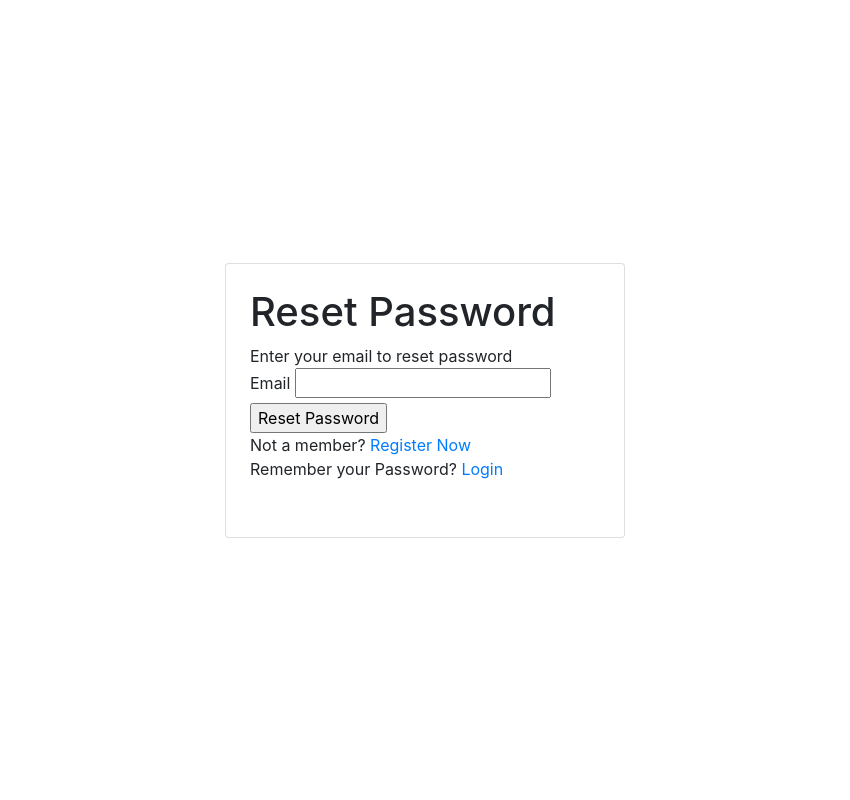
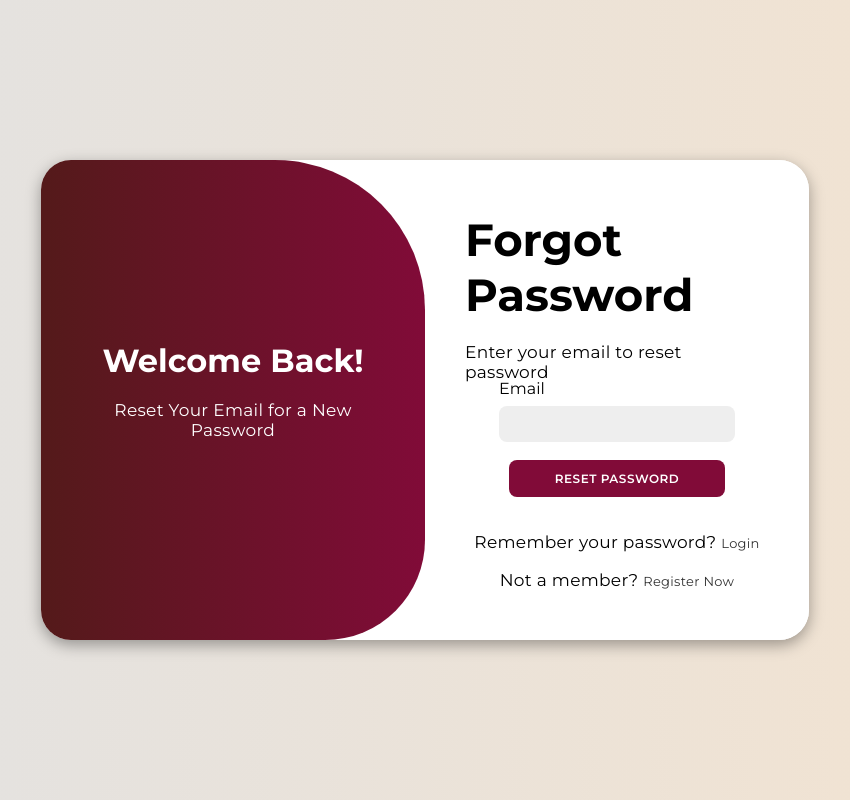
Before and after one commit to athirahamizan30-create/2610-CSP1123-G002, a Flask app: page /forgot_password in a window 1280 px wide. Shown: the whole page, without its empty margins (215-1065 px from the left). Run offline with Flask 3, Linux system fonts and the light colour scheme; some libraries are stand-ins or nearby versions.

Commit message:
change forget password layout

```diff
--- /dev/null
+++ b/static/styleForgot.css
@@ -0,0 +1,38 @@
+/* Put form on RIGHT side */
+.forgot-password {
+    left: 50%;
+    width: 50%;
+    opacity: 1;
+    z-index: 2;
+}
+
+/* Put toggle on LEFT side */
+.forgot-toggle {
+    left: 0;
+    width: 50%;
+    border-radius: 0 150px 100px 0;
+}
+
+/* Freeze toggle position */
+.forgot-toggle .toggle {
+    left: 0;
+    width: 100%;
+    transform: none;
+}
+
+/* Center text in toggle */
+.forgot-panel {
+    width: 100%;
+    transform: none;
+}
+
+/* Disable animation */
+.forgot-container * {
+    transition: none !important;
+}
+
+/* Better spacing */
+.signup_link {
+    text-align: center;
+    margin-top: 15px;
+}
--- a/templates/forgot_password.html
+++ b/templates/forgot_password.html
@@ -1,52 +1,111 @@
-<html>
+<!DOCTYPE html>
+<html lang="en">
 <head>
-    <title>Forgot password</title>
-    <link rel="stylesheet" href="https://cdn.jsdelivr.net/npm/bootstrap@4.6.1/dist/css/bootstrap.min.css">
+    <title>Forgot Password</title>
+    <meta name="viewport" content="width=device-width, initial-scale=1.0">
+
+    <link rel="stylesheet"
+          href="{{ url_for('static', filename='styleIndex.css') }}">
+
+    <link rel="stylesheet"
+          href="{{ url_for('static', filename='styleForgot.css') }}">
 </head>
+
 <body>
-    <section class="d-flex justify-content-center align-items-center" style="height: 100vh;">
-<div class="card p-4" style="width: 400px;">
-	<h1 class="text-2xl font-semibold">Reset Password</h1>
+
+<div class="container forgot-container">
+
+    <!-- RIGHT SIDE FORM -->
+    <div class="form-container forgot-password">
 
         {% if reset_sent %}
-        <div class="signup_link">A password reset link has been sent to your email and is valid for <b>10 minutes</b></div>
-        <form method="POST" action="forgot_password.html">
-            <div class="txt_field" hidden>
-                <label>Email</label>
-                <input type="email" name="email" value="{{email}}">
-                <span></span>
+        <form method="POST">
 
-            </div>
-            <div class="signup_link">
-                Didn't receive email?
-            </div>
-            <input type="submit" value="Resend Email">
-            <br>
+            <h1>Email Sent</h1>
+
+            <p>
+                A password reset link has been sent to your email and is valid for
+                <b>10 minutes</b>
+            </p>
+
+            <input
+                type="hidden"
+                name="email"
+                value="{{ email }}"
+            >
+
+            <p>Didn't receive email?</p>
+
+            <button type="submit">
+                Resend Email
+            </button>
+
+            <a href="{{ url_for('login') }}">
+                Back to Login
+            </a>
+
         </form>
 
         {% else %}
-        <div class="signup_link">Enter your email to reset password</div>
         <form method="POST">
-            <div class="txt_field">
+
+            <h1>Forgot Password</h1>
+
+            <p>
+                Enter your email to reset password
+            </p>
+
+            <div class="form-group">
                 <label>Email</label>
-            <input type="email" name="email" required>
-                <span></span>
+
+                <input
+                    type="email"
+                    name="email"
+                    required
+                >
+            </div>
+
+            <button type="submit">
+                Reset Password
+            </button>
+
+            <div class="signup_link">
+                <p>
+                    Remember your password?
+                    <a href="{{ url_for('login') }}">
+                        Login
+                    </a>
+                </p>
+
+                <p>
+                    Not a member?
+                    <a href="{{ url_for('register') }}">
+                        Register Now
+                    </a>
+                </p>
+            </div>
+
+        </form>
+        {% endif %}
 
     </div>
-            <input type="submit" value="Reset Password">
-            <div class="signup_link">
-                Not a member? <a href="{{ url_for('register') }}">Register Now</a>
-                <p>Remember your Password? <a href="{{ url_for('login')}}">Login</a></p>
+
+    <!-- LEFT TOGGLE PANEL -->
+    <div class="toggle-container forgot-toggle">
+        <div class="toggle">
+            <div class="toggle-panel forgot-panel">
+                <h1>Welcome Back!</h1>
+                <p>
+                    Reset Your Email for a New Password
+                </p>
+
             </div>
-        </form>
 
-    {% endif %}
+        </div>
 
+    </div>
 
+</div>
 
-
-
-
-</section>
 </body>
 </html>
```
Also changed, not shown: templates/reset_password.html (+73 -21 lines), 1 other file. Lines whose indentation alone changed are shown as unchanged.
